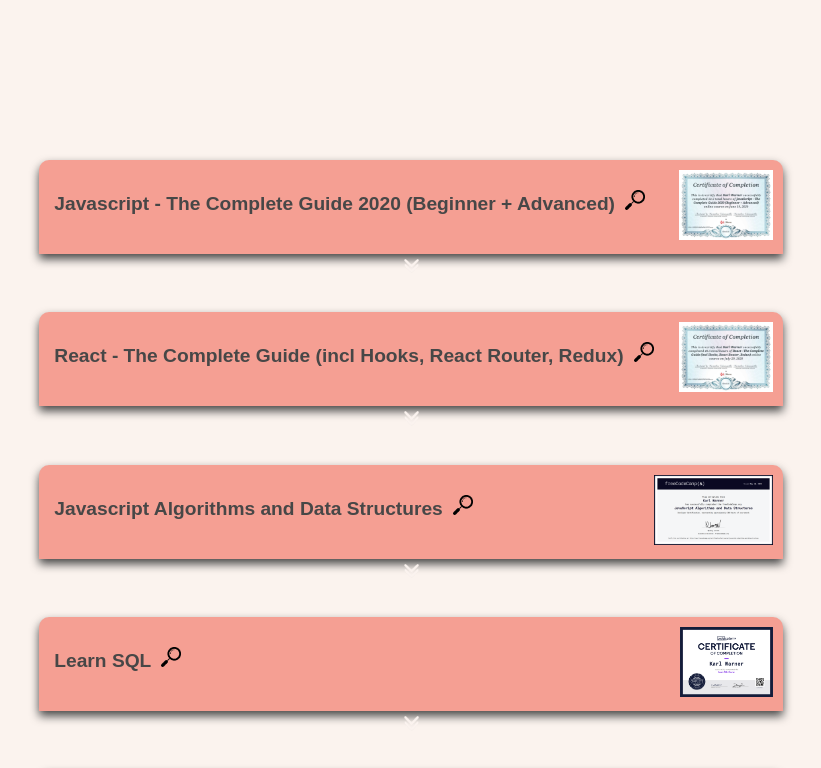
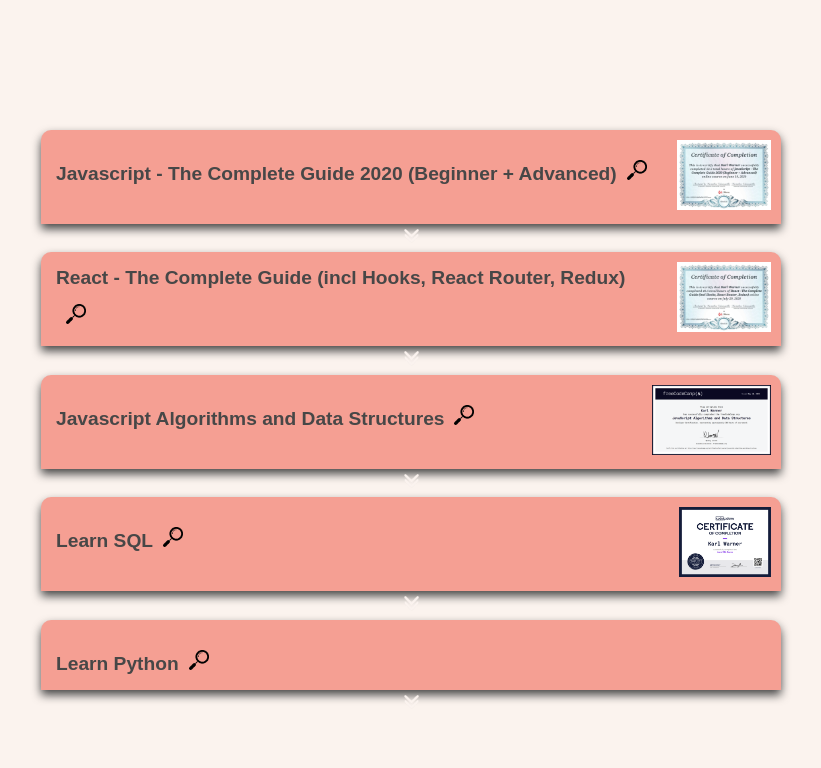
Before and after one commit to Kwarn/portfolio, a React (Create React App) app: page / in a window 1280 px wide. Shown: the part 3080-3848 px from the top of the page, without its empty margins (229-1050 px from the left). Built offline with nearby package versions, Linux system fonts and the light colour scheme.

Commit message:
functionality added: drawToggle draw can be set to open by default. Opening draw no longer causes parent courses div to expand

```diff
--- a/src/containers/Courses/Course/Course.js
+++ b/src/containers/Courses/Course/Course.js
@@ -31,7 +31,12 @@ const Course = ({ course, showModal, isHighlighted, elementRef }) => {
         </h1>
         <div className={classes.CertificateContainer}>{previewCertificate}</div>
       </div>
-      <DrawToggle contentType="course" drawContent={desc} />
+      <DrawToggle
+        isDrawOpenByDefault={
+          title === 'Javascript - The Complete Guide 2020 (Beginner + Advanced)'
+        }
+        drawContent={desc}
+      />
     </div>
   )
 }
--- a/src/containers/Courses/Course/Course.module.css
+++ b/src/containers/Courses/Course/Course.module.css
@@ -1,7 +1,5 @@
 .Course {
   border-radius: 10px 10px 0px 0px;
-  height: auto;
-  margin: 30px 0px 0px 0px;
   box-shadow: 0 5px 10px #474747;
   background-color: #f59f93;
   color: #474747;
@@ -23,15 +21,10 @@
   width: auto;
   height: 20px;
 }
+
 .CertificateContainer img {
   padding: 10px;
   width: auto;
   height: 70px;
   cursor: pointer;
 }
-
-@media (max-width: 550px) {
-  .Course h1 {
-    font-size: medium;
-  }
-}
--- a/src/containers/Courses/Courses.module.css
+++ b/src/containers/Courses/Courses.module.css
@@ -1,13 +1,3 @@
 .Courses {
-  padding: 0 0 100px 0;
-  max-width: 800px;
+  max-width: 740px;
 }
-
-.SectionTitle {
-  border-bottom: 6px solid #474747;
-  margin: 0px 15px 0px 15px;
-  padding: 15px 0px 15px 0px;
-  text-align: center;
-  font-size: x-large;
-  color: #474747;
-}
```
